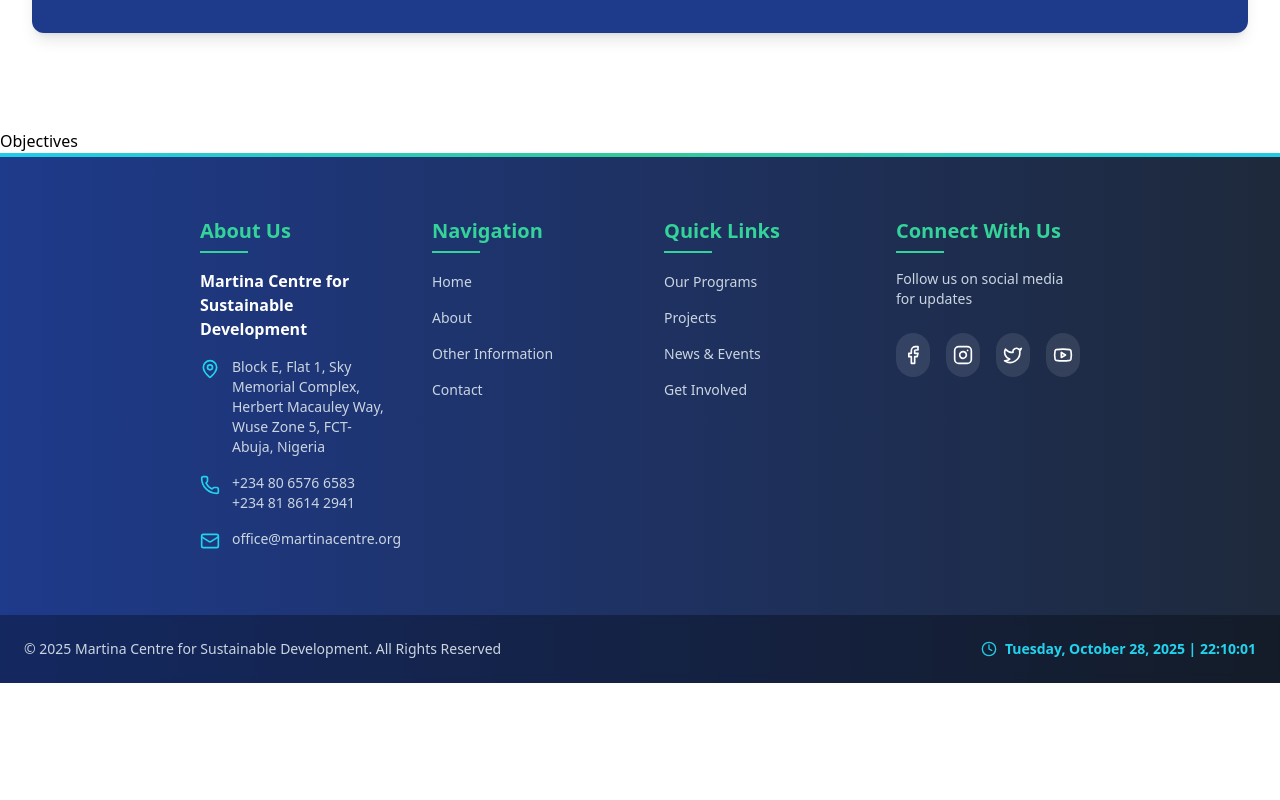
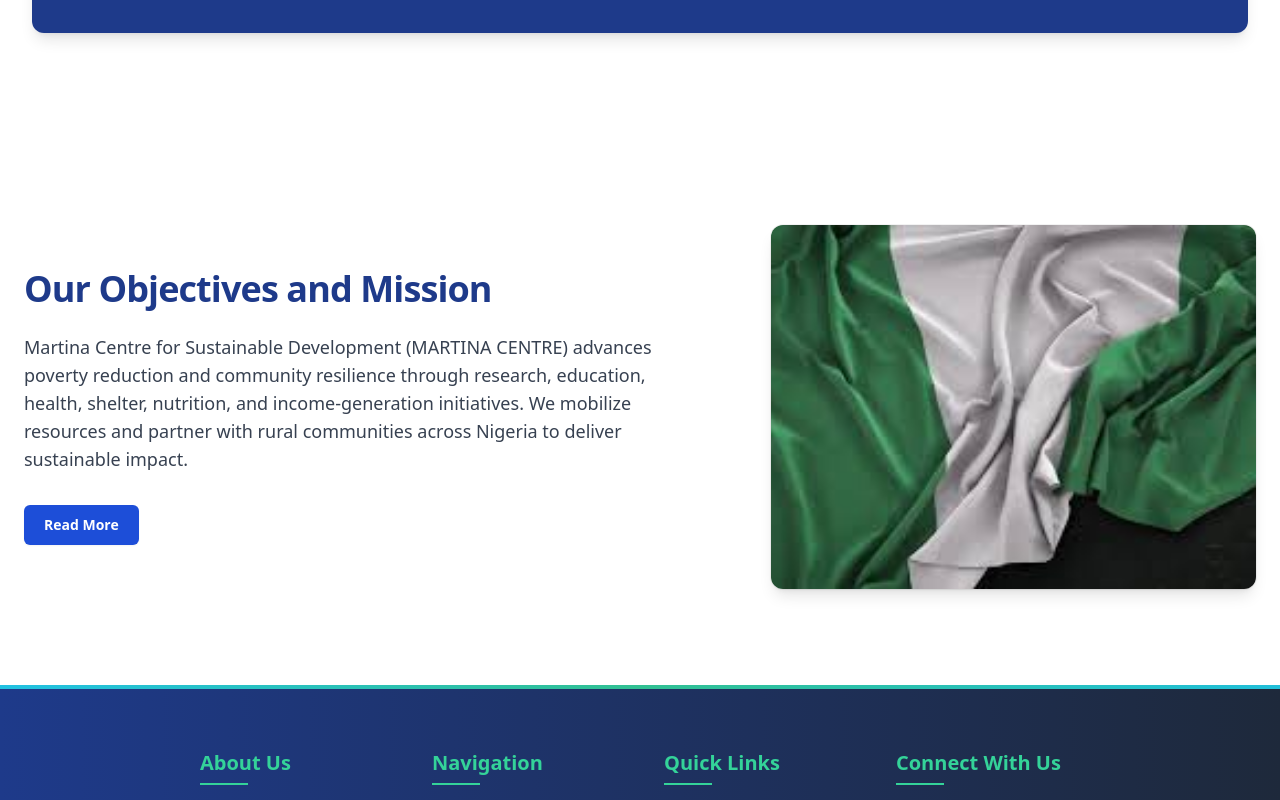
Before and after one commit to primexk5/Martina, a React (Vite) app: page / in a window 1280 px wide. Shown: the part 2880-3680 px from the top of the page. Before the commit the page ends 3563 px from the top, so only its background shows below. Built offline with nearby package versions, Linux system fonts and the light colour scheme.

Commit message:
adds Objective setion

```diff
--- a/src/App.jsx
+++ b/src/App.jsx
@@ -1,7 +1,7 @@
 import Navbar from './components/Navbar'
 import Hero from './components/Hero'
 import About from './molecules/About'
-import Objectives from './molecules/Objectives'
+import ObjectivesMission from './components/ObjectivesMission'
 import Footer from './components/Footer'
 
 function App() {
@@ -11,7 +11,7 @@
       <Navbar />
       <Hero />
       <About />
-      <Objectives />
+      <ObjectivesMission />
       <Footer />
     </>
   )
--- /dev/null
+++ b/src/components/ObjectivesMission.jsx
@@ -0,0 +1,55 @@
+import React from 'react'
+
+// Minimalist, responsive section for Objectives & Mission
+// Uses TailwindCSS utilities and public images (can be overridden via props)
+export default function ObjectivesMission({
+  title = 'Our Objectives and Mission',
+  copy = `Martina Centre for Sustainable Development (MARTINA CENTRE) advances
+poverty reduction and community resilience through research, education,
+health, shelter, nutrition, and income‑generation initiatives. We mobilize
+resources and partner with rural communities across Nigeria to deliver
+sustainable impact.`,
+  ctaLabel = 'Read More',
+  onCtaClick = () => {},
+  imageSrc = '/Nigeria.jpeg',
+  imageAlt = 'Focus area map',
+}) {
+  return (
+    <section className="w-full bg-white">
+      <div className="max-w-7xl mx-auto px-6 py-20 lg:py-24">
+        <div className="grid grid-cols-1 lg:grid-cols-12 gap-12 items-center">
+          {/* Copy */}
+          <div className="lg:col-span-7">
+            <h2 className="text-3xl md:text-4xl font-extrabold tracking-tight text-blue-900">
+              {title}
+            </h2>
+            <p className="mt-6 text-base md:text-lg leading-relaxed text-gray-700 whitespace-pre-line">
+              {copy}
+            </p>
+            <button
+              onClick={onCtaClick}
+              className="mt-8 inline-flex items-center rounded-md bg-blue-700 px-5 py-2.5 text-sm font-semibold text-white shadow-sm hover:bg-blue-800 focus-visible:outline-none focus-visible:ring-2 focus-visible:ring-blue-400 focus-visible:ring-offset-2"
+            >
+              {ctaLabel}
+            </button>
+          </div>
+
+          {/* Image */}
+          <div className="lg:col-span-5">
+            <div className="relative">
+              <div className="aspect-[4/3] w-full overflow-hidden rounded-xl shadow-lg ring-1 ring-black/5">
+                <img
+                  src={imageSrc}
+                  alt={imageAlt}
+                  loading="lazy"
+                  decoding="async"
+                  className="h-full w-full object-cover"
+                />
+              </div>
+            </div>
+          </div>
+        </div>
+      </div>
+    </section>
+  )
+}
```
